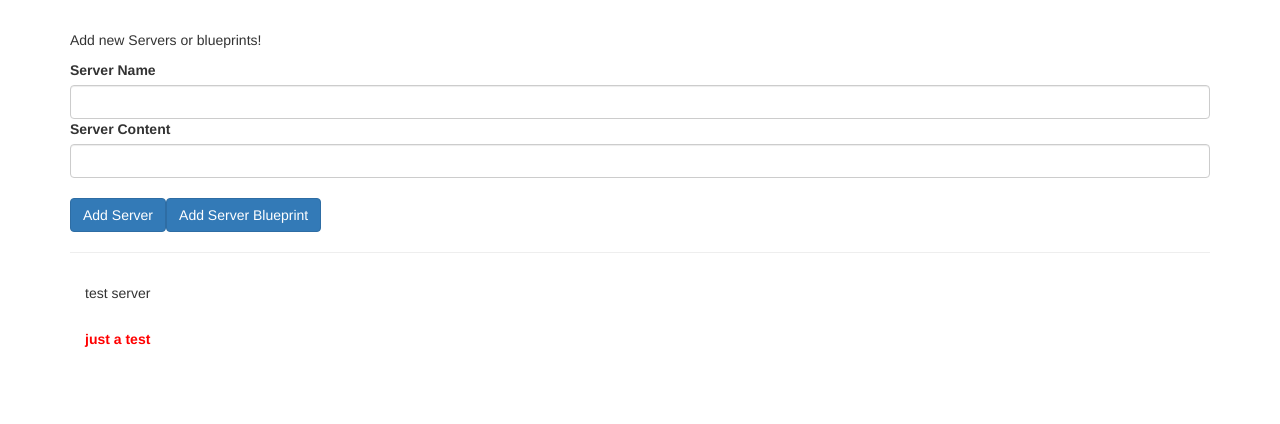
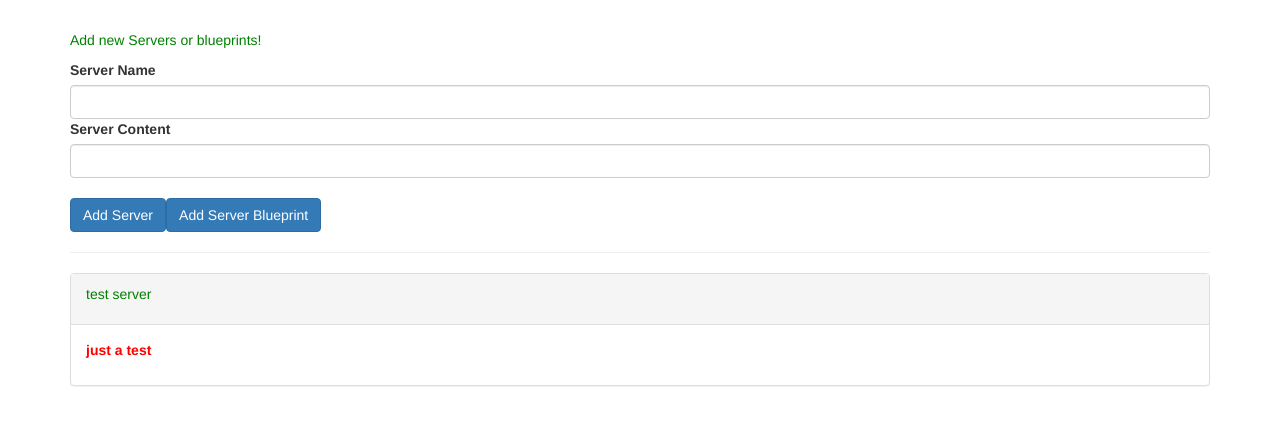
Before and after one commit to JuliaChenJing/Angular_Demos, an Angular app in the folder Angular5/section5-databinding-start/: page / in a window 1280 px wide. Shown: the top 424 px of the page. Built offline with nearby package versions, Linux system fonts and the light colour scheme.

Commit message:
66 understanding view encapsulation

```diff
--- a/Angular5/section5-databinding-start/src/app/app.component.css
+++ b/Angular5/section5-databinding-start/src/app/app.component.css
@@ -3,5 +3,5 @@
 }
 
 p {
-  color: blue;
+  color: green;
 }
--- a/Angular5/section5-databinding-start/src/app/cockpit/cockpit.component.css
+++ b/Angular5/section5-databinding-start/src/app/cockpit/cockpit.component.css
@@ -0,0 +1,3 @@
+p {
+    color: green;
+  }
--- a/Angular5/section5-databinding-start/src/app/server-element/server-element.component.css
+++ b/Angular5/section5-databinding-start/src/app/server-element/server-element.component.css
@@ -0,0 +1,3 @@
+p {
+    color: green;
+  }
--- a/Angular5/section5-databinding-start/src/app/server-element/server-element.component.html
+++ b/Angular5/section5-databinding-start/src/app/server-element/server-element.component.html
@@ -1,5 +1,7 @@
+<div class="panel panel-default">
   <div class="panel-heading">
-  {{ element.name }}</div>
+    <p>{{ element.name }}</p>
+  </div>
   <div class="panel-body">
     <p>
       <!--ngIf-->
@@ -7,3 +9,4 @@
       <strong *ngIf="element.type === 'blueprint'" style="color: blue">{{ element.content }}</strong>
     </p>
   </div>
+</div>
--- a/Angular5/section5-databinding-start/src/index.html
+++ b/Angular5/section5-databinding-start/src/index.html
@@ -2,7 +2,7 @@
 <html lang="en">
 <head>
   <meta charset="utf-8">
-  <title>N5CompleteGuide</title>
+  <title>Julia's</title>
   <base href="/">
 
   <meta name="viewport" content="width=device-width, initial-scale=1">
```
Lines whose indentation alone changed are shown as unchanged.
